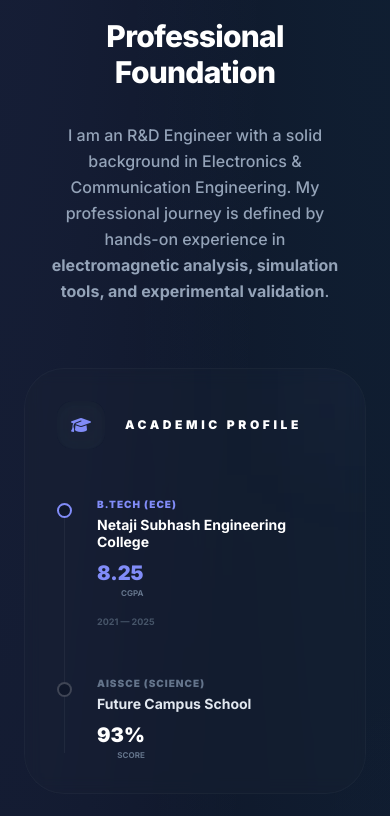
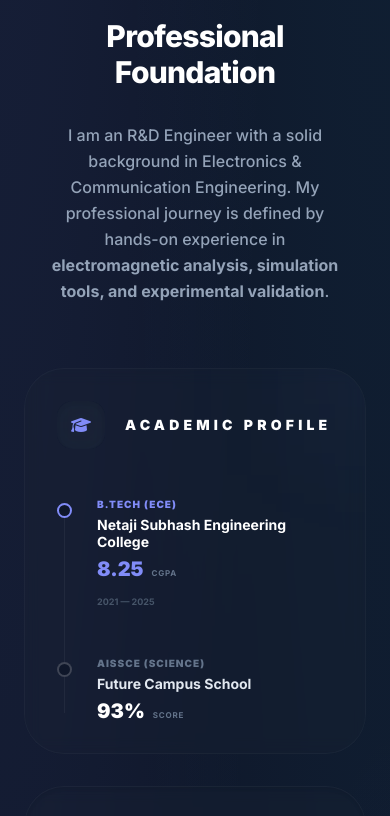
Before and after one commit to somasreebose/somasreebose.github.io, a website: page index.html in a window 390 px wide. Shown: the part 1156-1972 px from the top of the page. Drawn offline with Linux system fonts and the light colour scheme.

Commit message:
fix: responsive alignment of CGPA and Score labels for mobile view

```diff
--- a/index.html
+++ b/index.html
@@ -118,7 +118,7 @@
                             <div class="w-12 h-12 glass rounded-2xl flex items-center justify-center text-primary shadow-inner">
                                 <i class="fas fa-graduation-cap"></i>
                             </div>
-                            <h3 class="text-xs font-black text-white uppercase tracking-[0.3em]">Academic Profile</h3>
+                            <h3 class="text-sm font-black text-white uppercase tracking-[0.3em]">Academic Profile</h3>
                         </div>
 
                         <div class="space-y-12 relative before:absolute before:left-[7px] before:top-2 before:bottom-2 before:w-px before:bg-white/5">
@@ -129,9 +129,9 @@
                                         <p class="text-[10px] font-black text-primary uppercase tracking-widest mb-1">B.Tech (ECE)</p>
                                         <h4 class="text-sm md:text-base font-bold text-white leading-tight">Netaji Subhash Engineering College</h4>
                                     </div>
-                                    <div class="text-right">
-                                        <p class="text-xl md:text-2xl font-black text-primary">8.25</p>
-                                        <p class="text-[8px] font-bold text-slate-500 uppercase">CGPA</p>
+                                    <div class="flex flex-row sm:flex-col items-baseline sm:items-end gap-2">
+                                        <p class="text-xl md:text-2xl font-black text-primary leading-none">8.25</p>
+                                        <p class="text-[8px] font-bold text-slate-500 uppercase tracking-widest mt-1">CGPA</p>
                                     </div>
                                 </div>
                                 <p class="text-[9px] md:text-[10px] text-slate-600 font-bold mt-4 uppercase">2021 — 2025</p>
@@ -143,9 +143,9 @@
                                         <p class="text-[10px] font-black text-slate-500 uppercase tracking-widest mb-1">AISSCE (Science)</p>
                                         <h4 class="text-sm md:text-base font-bold text-slate-200 leading-tight">Future Campus School</h4>
                                     </div>
-                                    <div class="text-right">
-                                        <p class="text-xl md:text-2xl font-black text-white">93%</p>
-                                        <p class="text-[8px] font-bold text-slate-500 uppercase">Score</p>
+                                    <div class="flex flex-row sm:flex-col items-baseline sm:items-end gap-2">
+                                        <p class="text-xl md:text-2xl font-black text-white leading-none">93%</p>
+                                        <p class="text-[8px] font-bold text-slate-500 uppercase tracking-widest mt-1">Score</p>
                                     </div>
                                 </div>
                             </div>
@@ -248,9 +248,9 @@
     </section>
 
     <!-- Technical Landscape -->
-    <section id="expertise" class="py-8 md:py-10 px-6 md:px-12">
+    <section id="expertise" class="py-24 px-6 md:px-12">
         <div class="container mx-auto">
-            <div class="text-center mb-12 md:mb-16 fade-in px-4">
+            <div class="text-center mb-20 fade-in px-4">
                 <h2 class="text-3xl md:text-5xl font-extrabold text-white mb-6 tracking-tight">Technical Landscape</h2>
                 <p class="text-sm md:text-lg text-slate-500 max-w-xl mx-auto font-medium">Core proficiencies in ECE R&D and evolving software engineering skills.</p>
             </div>
```
Also changed, not shown: css/output.css.
